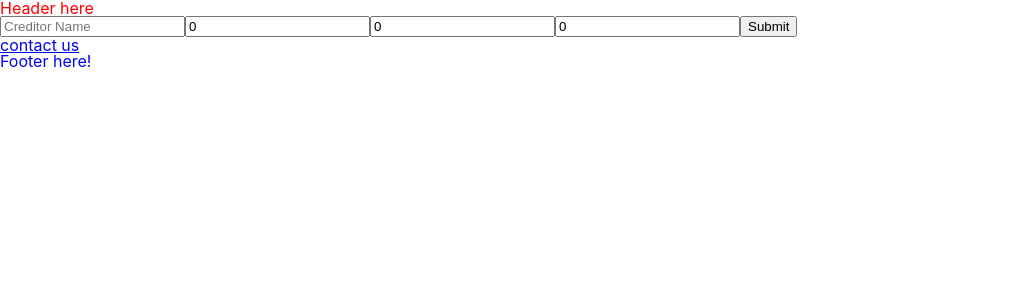
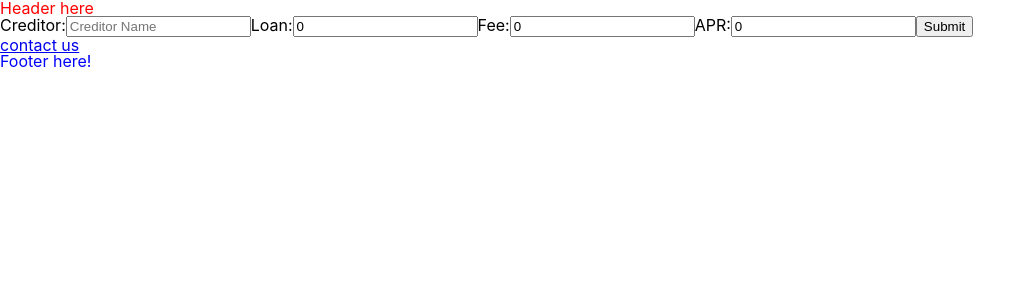
Before and after one commit to AkkaFranKebne/my-app-loans, a React (Create React App) app: page /#/ in a window 1280 px wide. Shown: the top 300 px of the page, without its empty margins (0-1036 px from the left). Built offline with nearby package versions, Linux system fonts and the light colour scheme.

Commit message:
form labels

```diff
--- a/src/components/containers/Form/Form.tsx
+++ b/src/components/containers/Form/Form.tsx
@@ -57,27 +57,36 @@ const Form: FunctionComponent<FormProps> = props => {
 
   return (
         <form onSubmit={handleOnSubmit}>
+          <label htmlFor='creditor'>Creditor:</label>
           <input
             type="text"
+            name='creditor'
+            id='creditor'
             placeholder="Creditor Name"
             value={creditor}
             onChange={event => setCreditor(event.target.value)}
           />
+           <label htmlFor='loan'>Loan:</label>
             <input
             type="number"
-            placeholder="loan amount"
+            name='loan'
+            id='loan'
             value={loan}
             onChange={event => setLoan(parseFloat(event.target.value))}
           />
+           <label htmlFor='fee'>Fee:</label>
             <input
             type="number"
-            placeholder="Monthly fee"
+            name='fee'
+            id='fee'
             value={fee}
             onChange={event => setFee(parseFloat(event.target.value))}
           />
+           <label htmlFor='APR'>APR:</label>
             <input
-            type="text"
-            placeholder="APR"
+            type="number"
+            name='APR'
+            id='APR'
             value={apr}
             onChange={event => setFee(parseFloat(event.target.value))}
           />
```
